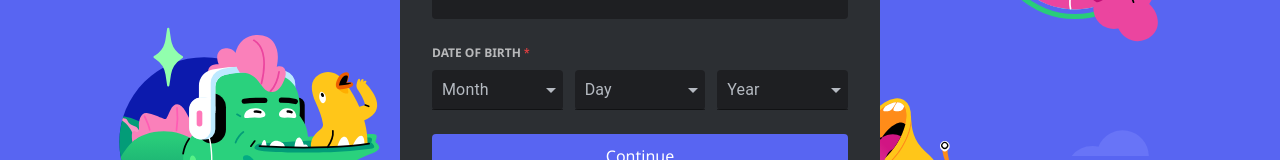
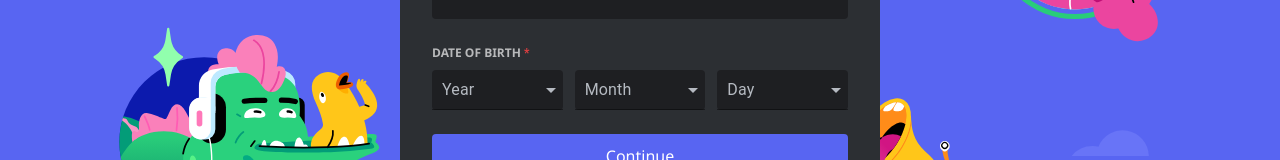
Before and after one commit to RobinKite/discord, a React (Vite) app: page /register in a window 1280 px wide. Shown: the part 465-625 px from the top of the page. Built offline with nearby package versions, Linux system fonts and the light colour scheme.

Commit message:
update date of birth logic

```diff
--- a/package.json
+++ b/package.json
@@ -34,6 +34,7 @@
     "react": "^18.2.0",
     "react-dom": "^18.2.0",
     "react-icons": "^4.11.0",
+    "react-loader-spinner": "^5.4.5",
     "react-redux": "^8.1.2",
     "react-router-dom": "^6.15.0",
     "yup": "^1.2.0"
--- a/src/components/CustomDateSelector/CustomDateSelector.jsx
+++ b/src/components/CustomDateSelector/CustomDateSelector.jsx
@@ -1,12 +1,12 @@
-import { useEffect, useState } from "react";
 import FormControl from "@mui/material/FormControl";
 import { styled } from "@mui/material/styles";
 import Select from "@mui/material/Select";
 import MenuItem from "@mui/material/MenuItem";
-import { daysArray, monthNames } from "@/constants";
+import { monthsArray } from "@/constants";
 import { grey } from "@/constants/designTokens";
 import PropTypes from "prop-types";
 import { useField } from "formik";
+import { getDaysArray, getYearsArray } from "@/utils/date";
 
 const CustomSelect = styled(Select)(({ theme }) => ({
   "&": {
@@ -23,20 +23,25 @@ const CustomSelect = styled(Select)(({ theme }) => ({
   },
 }));
 
-const CustomDateSelector = () => {
-  const [selectedDay, setSelectedDay] = useState("");
-  const [selectedMonth, setSelectedMonth] = useState("");
-  const [selectedYear, setSelectedYear] = useState("");
+const CustomDateSelector = ({
+  required,
+  dayId,
+  monthId,
+  yearId,
+  dayLabel,
+  monthLabel,
+  yearLabel,
+}) => {
+  const dayField = useField(dayId);
+  const monthField = useField(monthId);
+  const yearField = useField(yearId);
 
-  const handleDayChange = (event) => {
-    setSelectedDay(event.target.value);
-  };
-  const handleMonthChange = (event) => {
-    setSelectedMonth(event.target.value);
-  };
-  const handleYearChange = (event) => {
-    setSelectedYear(event.target.value);
-  };
+  const chosenYear = yearField[0].value;
+  const chosenMonth = monthField[0].value;
+
+  const yearsArray = getYearsArray();
+  const daysArray = getDaysArray(chosenYear, chosenMonth);
+
   return (
     <>
       <fieldset className="mb-6 grid grid-cols-3 justify-between gap-3">
@@ -44,147 +49,110 @@ const CustomDateSelector = () => {
           required
           className="mb-2 text-xs font-bold uppercase text-[#ffffffaa]">
           Date of birth
+          {required && (
             <span className="ml-[3px] whitespace-nowrap font-star text-xs leading-[1.4375em] tracking-[0.00938em] text-[#dd3f41]">
               *
             </span>
+          )}
         </legend>
-        <FormControl variant="standard">
-          <CustomMonthSelect
-            selectedMonth={selectedMonth}
-            handleMonthChange={handleMonthChange}
+        <DateSelect
+          id={yearId}
+          label={yearLabel}
+          array={yearsArray}
+          field={yearField[0]}
+          meta={yearField[1]}
+          helpers={yearField[2]}
+          required={required}
         />
-        </FormControl>
-
-        <FormControl variant="standard">
-          <CustomDaySelect
-            selectedDay={selectedDay}
-            handleDayChange={handleDayChange}
+        <DateSelect
+          id={monthId}
+          label={monthLabel}
+          array={monthsArray}
+          field={monthField[0]}
+          meta={monthField[1]}
+          helpers={monthField[2]}
+          required={required}
         />
-        </FormControl>
-
-        <FormControl variant="standard">
-          <CustomYearSelect
-            selectedYear={selectedYear}
-            handleYearChange={handleYearChange}
+        <DateSelect
+          id={dayId}
+          label={dayLabel}
+          array={daysArray}
+          field={dayField[0]}
+          meta={dayField[1]}
+          helpers={dayField[2]}
+          required={required}
         />
-        </FormControl>
       </fieldset>
     </>
   );
 };
 
-const CustomYearSelect = ({ selectedYear, handleYearChange }) => {
-  const [yearOptions, setYearOptions] = useState([]);
-  const [field] = useField({ name: "year" });
-
-  useEffect(() => {
-    const currentYear = new Date().getFullYear();
-    const startYear = currentYear - 100;
-
-    const options = [
-      <MenuItem key="" value="" disabled>
-        Year
-      </MenuItem>,
-    ];
-
-    for (let year = currentYear; year >= startYear; year--) {
-      options.push(
-        <MenuItem key={year} value={year}>
-          {year}
-        </MenuItem>,
-      );
-    }
-
-    setYearOptions(options);
-  }, []);
-
-  const handleYearRenderValue = (selected) => {
-    if (!selected) return "Year";
+const DateSelect = ({ field, meta, label, id, array, required }) => {
+  const handleRenderValue = (selected) => {
+    if (!selected) return label;
+    if (id === "month") return array[selected - 1];
     return selected;
   };
 
   return (
+    <FormControl
+      variant="standard"
+      required={required}>
       <CustomSelect
         displayEmpty
-      id="year"
-      value={selectedYear}
-      onChange={handleYearChange}
-      label="Year"
-      renderValue={handleYearRenderValue}
+        id={id}
+        name={id}
+        onChange={(value) => field.onChange(field.name, value)}
+        label={label}
+        renderValue={handleRenderValue}
+        error={meta.touched && meta.error ? true : false}
         {...field}>
-      {yearOptions}
+        <MenuItem
+          disabled
+          value="">
+          <em>{label}</em>
+        </MenuItem>
+        {array.map((item, index) => (
+          <MenuItem
+            key={item}
+            value={id === "month" ? index + 1 : item}>
+            {item}
+          </MenuItem>
+        ))}
       </CustomSelect>
+    </FormControl>
   );
 };
 
-const CustomMonthSelect = ({ selectedMonth, handleMonthChange }) => {
-  const [field] = useField({ name: "month" });
+export default CustomDateSelector;
 
-  const handleMonthRenderValue = (selected) => {
-    if (!selected) return "Month";
-    const index = Number(selected) - 1;
-    return monthNames[index];
-  };
-  return (
-    <CustomSelect
-      displayEmpty
-      id="month"
-      value={selectedMonth}
-      onChange={handleMonthChange}
-      label="Month"
-      renderValue={handleMonthRenderValue}
-      {...field}>
-      <MenuItem disabled value="">
-        <em>Month</em>
-      </MenuItem>
-      {monthNames.map((month, index) => (
-        <MenuItem key={index + 1} value={index + 1}>
-          {month}
-        </MenuItem>
-      ))}
-    </CustomSelect>
-  );
+CustomDateSelector.propTypes = {
+  dayId: PropTypes.string,
+  monthId: PropTypes.string,
+  yearId: PropTypes.string,
+  dayLabel: PropTypes.string,
+  monthLabel: PropTypes.string,
+  yearLabel: PropTypes.string,
+  required: PropTypes.bool,
 };
 
-const CustomDaySelect = ({ selectedDay, handleDayChange }) => {
-  const [field] = useField({ name: "day" });
-
-  const handleDayRenderValue = (selected) => {
-    if (!selected) return "Day";
-    return selected;
+DateSelect.propTypes = {
+  label: PropTypes.string,
+  id: PropTypes.string,
+  array: PropTypes.array,
+  field: PropTypes.shape({
+    name: PropTypes.string.isRequired,
+    value: PropTypes.any,
+    onChange: PropTypes.func.isRequired,
+    onBlur: PropTypes.func.isRequired,
+  }),
+  meta: PropTypes.shape({
+    touched: PropTypes.bool.isRequired,
+    error: PropTypes.string,
+  }),
+  helpers: PropTypes.shape({
+    setValue: PropTypes.func.isRequired,
+    setTouched: PropTypes.func.isRequired,
+  }),
+  required: PropTypes.bool,
 };
-  return (
-    <CustomSelect
-      displayEmpty
-      id="day"
-      value={selectedDay}
-      onChange={handleDayChange}
-      label="Day"
-      renderValue={handleDayRenderValue}
-      {...field}>
-      <MenuItem disabled value="">
-        <em>Day</em>
-      </MenuItem>
-      {daysArray.map((day) => (
-        <MenuItem key={day} value={day}>
-          {day}
-        </MenuItem>
-      ))}
-    </CustomSelect>
-  );
-};
-
-CustomMonthSelect.propTypes = {
-  selectedMonth: PropTypes.string.isRequired,
-  handleMonthChange: PropTypes.func.isRequired,
-};
-CustomDaySelect.propTypes = {
-  selectedDay: PropTypes.string.isRequired,
-  handleDayChange: PropTypes.func.isRequired,
-};
-CustomYearSelect.propTypes = {
-  selectedYear: PropTypes.string.isRequired,
-  handleYearChange: PropTypes.func.isRequired,
-};
-
-export default CustomDateSelector;
--- a/src/constants/index.js
+++ b/src/constants/index.js
@@ -1,5 +1,4 @@
-export const daysArray = [...Array(31).keys()].map((day) => day + 1);
-export const monthNames = [
+export const monthsArray = [
   "January",
   "February",
   "March",
--- a/src/forms/RegistrationForm/RegistrationForm.jsx
+++ b/src/forms/RegistrationForm/RegistrationForm.jsx
@@ -1,13 +1,19 @@
-import { NavLink } from "react-router-dom";
+import { NavLink, useLocation, useNavigate } from "react-router-dom";
 import { Formik, Form } from "formik";
 import validationSchema from "./validationSchema";
 import CustomInput from "@/components/CustomInput/CustomInput";
 import CustomDateSelector from "@/components/CustomDateSelector/CustomDateSelector";
-import { useDispatch } from "react-redux";
-import { register } from "@/redux/slices/authSlice";
+import { useDispatch, useSelector } from "react-redux";
+import { register, setIsLoading } from "@/redux/slices/authSlice";
+import { Oval } from "react-loader-spinner";
 
 function RegistrationForm() {
   const dispatch = useDispatch();
+  const navigate = useNavigate();
+  const location = useLocation();
+  const from = location.state?.from?.pathname || "/";
+
+  const isLoading = useSelector((state) => state.auth.isLoading);
 
   const initialValues = {
     email: "",
@@ -21,8 +27,11 @@ function RegistrationForm() {
 
   const onSubmit = (values, actions) => {
     console.log(values);
-    dispatch(register(values));
-    actions.resetForm();
+    dispatch(register(values)).then(() => {
+      navigate(from, { replace: true });
+      actions.resetForm();
+      dispatch(setIsLoading(false));
+    });
   };
 
   return (
@@ -30,7 +39,7 @@ function RegistrationForm() {
       initialValues={initialValues}
       validationSchema={validationSchema}
       onSubmit={onSubmit}>
-      {({ isValid, setFieldValue }) => (
+      {({ isValid }) => (
         <Form>
           <div className="grid w-[480px] grid-cols-1 rounded bg-[#2c2f33] p-8">
             <h1 className="mb-5 text-center text-2xl font-medium text-white">
@@ -57,12 +66,29 @@ function RegistrationForm() {
               name="password"
               required
             />
-            <CustomDateSelector setFieldValue={setFieldValue} />
+            <CustomDateSelector
+              dayId="day"
+              monthId="month"
+              yearId="year"
+              dayLabel="Day"
+              monthLabel="Month"
+              yearLabel="Year"
+              required={true}
+            />
             <button
               disabled={!isValid}
               type="submit"
               className="mb-2 rounded bg-[#5865f2] py-[10px] leading-6 text-white hover:bg-[#4752c4] disabled:bg-[#4752c4]">
-              Continue
+              {isLoading ? (
+                <span className="flex justify-center">
+                  <Oval
+                    width={20}
+                    height={20}
+                  />
+                </span>
+              ) : (
+                "Continue"
+              )}
             </button>
             <p className="mb-5 text-xs text-[#ffffffbb]">
               By registering, you agree to Discord&apos;s&#32;
--- a/src/redux/slices/authSlice.js
+++ b/src/redux/slices/authSlice.js
@@ -11,6 +11,7 @@ const authSlice = createSlice({
     isLoggedIn: false,
     roles: [],
     permissions: [],
+    isLoading: false,
   },
   reducers: {
     setUser: (state, action) => {
@@ -20,6 +21,7 @@ const authSlice = createSlice({
       state.userName = userName;
       state.name = name;
       state.id = id;
+      state.isLoading = false;
     },
     logoutUser: (state) => {
       state.isLoggedIn = false;
@@ -27,6 +29,10 @@ const authSlice = createSlice({
       state.userName = null;
       state.password = null;
       state.name = null;
+      state.isLoading = false;
+    },
+    setIsLoading: (state, action) => {
+      state.isLoading = action.payload;
     },
     updateUserProfile: (state, action) => {
       state.userName = { ...state.userName, ...action.payload };
@@ -77,5 +83,6 @@ export const {
   updateUserProfile,
   setUserRoles,
   setUserPermissions,
+  setIsLoading,
 } = authSlice.actions;
 export default authSlice.reducer;
--- /dev/null
+++ b/src/utils/date.js
@@ -0,0 +1,16 @@
+export function getDaysArray(
+  year = new Date().getFullYear(),
+  month = new Date().getMonth() + 1
+) {
+  const daysInMonth = new Date(year, month, 0).getDate();
+  return Array.from({ length: daysInMonth }, (_, i) => i + 1);
+}
+
+export function getYearsArray() {
+  const currentYear = new Date().getFullYear();
+  const years = [];
+  for (let i = currentYear; i > currentYear - 100; i--) {
+    years.push(i);
+  }
+  return years;
+}
```
Also changed, not shown: src/components/Settings/Settings.jsx (+6 -6 lines), src/components/User/User.jsx (+30 -10 lines), src/forms/LoginForm/LoginForm.jsx (+18 -5 lines). Lines whose indentation alone changed are shown as unchanged.
